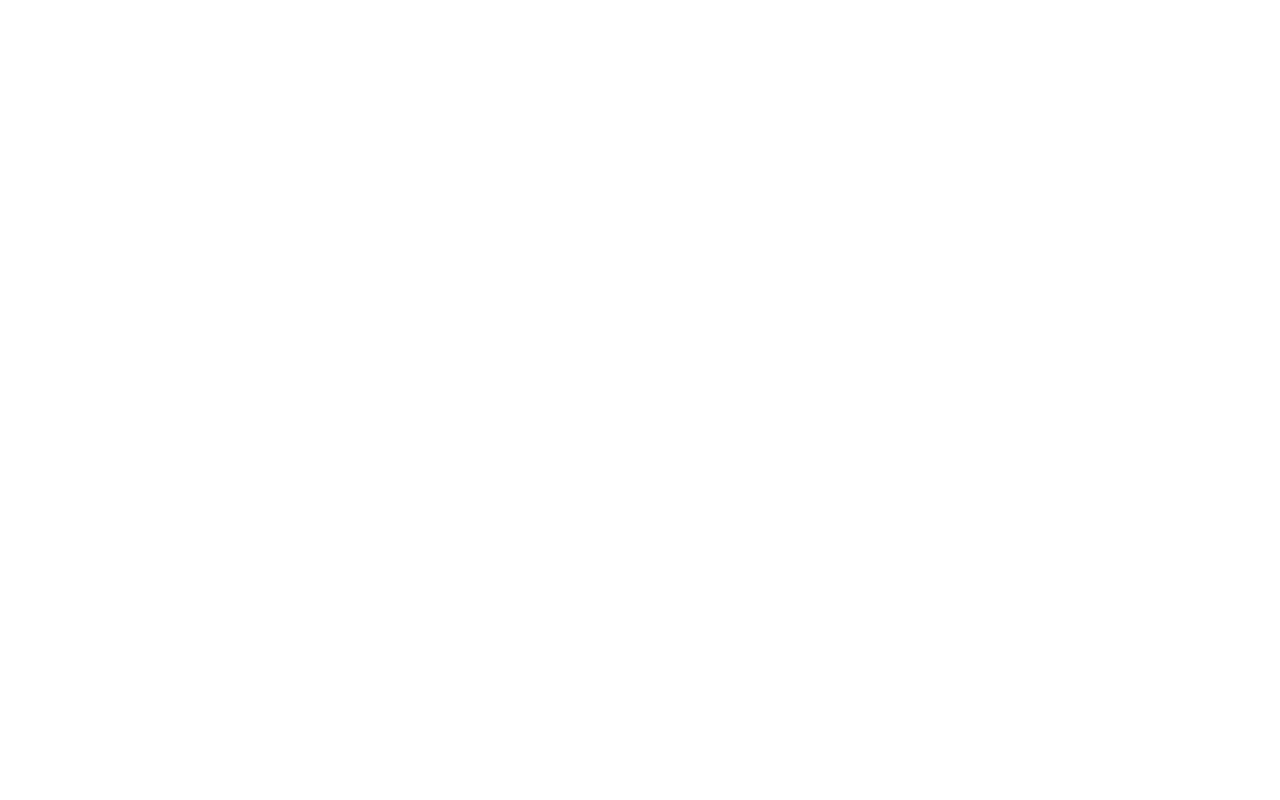
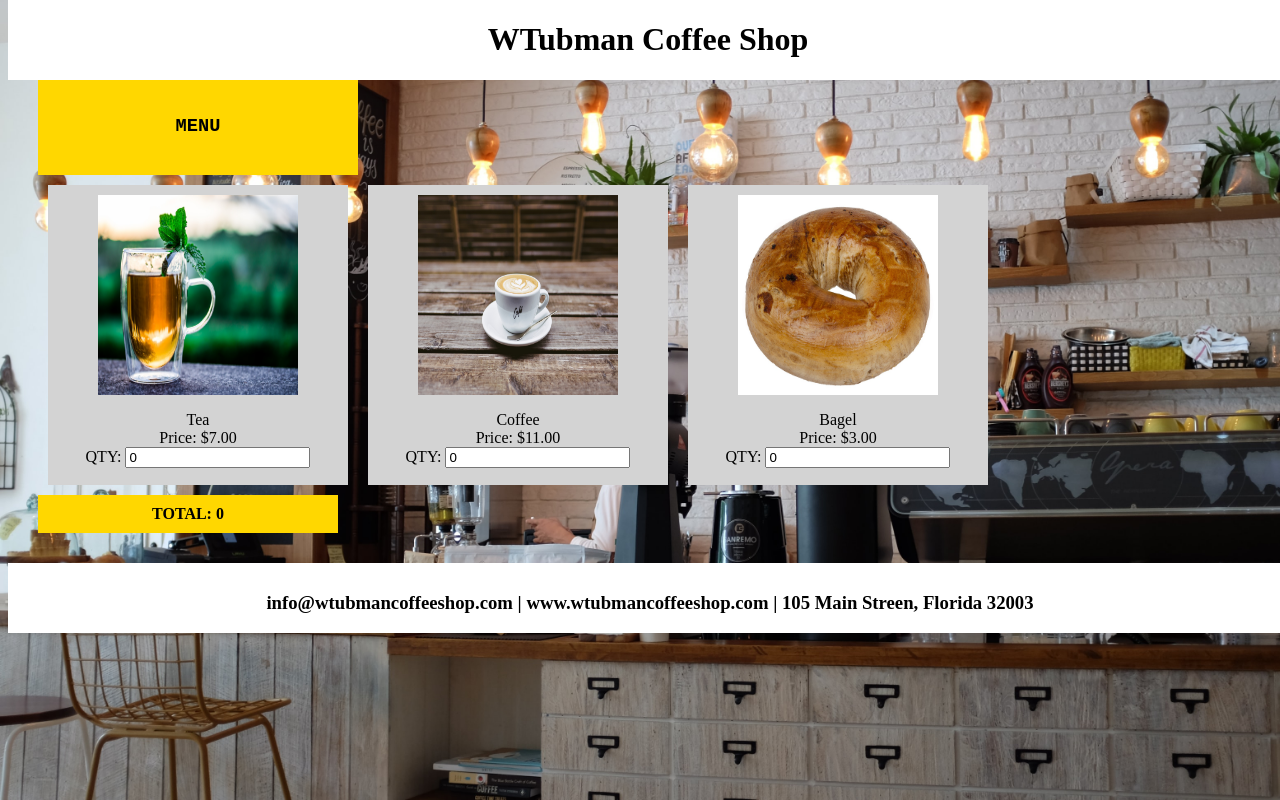
Before and after one commit to wtubmanbryan/fsw110, a plain HTML site: page build-website-with-form/index.html in a window 1280 px wide. Drawn offline with Linux system fonts and the light colour scheme.

Commit message:
Added Build a Website with Form

```diff
--- a/build-website-with-form/index.html
+++ b/build-website-with-form/index.html
@@ -3,12 +3,51 @@
     <meta charset="UTF-8">
     <meta http-equiv="X-UA-Compatible" content="IE=edge">
     <meta name="viewport" content="width=device-width, initial-scale=1.0">
-    <title>WTubman Coffee Shop Website</title>
+    <title>WTubman Coffee Shop Order System Website</title>
+    <link rel="stylesheet" href="styles.css">
 </head>
 <body>
- <script src="script.js"></script>
+
+<header><h1>WTubman Coffee Shop</h1></header>
+
+<main>
+    <br />
+    <div class="menu"><h3>MENU</h3></div>
+    <!--item 1-->
+    <div class = "item">
+        <img src="images/tea.jpg">
+        <p>Tea<br />
+        Price: $7.00<br />
+        QTY: <input type="text" id="tea" value = "0">
+        </p>
+    </div>
+
+    <!--item 2-->
+    <div class = "item">
+        <img src="images/coffee2.jpg">
+        <p>Coffee<br />
+        Price: $11.00<br />
+        QTY: <input type="text" id="coffee" value = "0">
+        </p>
+    </div>
+
+    <!--item 3-->
+    <div class = "item">
+        <img src="images/bagel.jpg">
+        <p>Bagel<br />
+        Price: $3.00<br />
+        QTY: <input type="text" id ="bagel" value = "0">
+        </p>
+    </div>
+
+    <div class="total">
+        <strong>TOTAL:</strong> <strong id="total">0</strong>
+    </div>
+</main>
 
 
-<footer></footer>
+
+<footer><h3>info@wtubmancoffeeshop.com | www.wtubmancoffeeshop.com | 105 Main Streen, Florida 32003</h3></footer>
+<script src="script.js"></script>
 </body>
 </html>
--- a/build-website-with-form/script.js
+++ b/build-website-with-form/script.js
@@ -0,0 +1,34 @@
+var tea = document.getElementById('tea')
+var coffee = document.getElementById('coffee')
+var bagel = document.getElementById('bagel')
+var total = document.getElementById('total')
+
+tea.addEventListener('keyup',sumTotal)
+coffee.addEventListener('keyup',sumTotal)
+bagel.addEventListener('keyup',sumTotal)
+
+function sumTotal(){
+    if(isNaN(tea.value) || tea.value == "")
+    {
+        teaQty = 0
+    }
+    else{
+        teaQty = tea.value
+    }
+    if(isNaN(coffee.value) || coffee.value == "")
+    {
+        coffeeQty = 0
+    }
+    else{
+        coffeeQty = coffee.value
+    }
+    if(isNaN(bagel.value) || bagel.value == "")
+    {
+        bagelQty = 0
+    }
+    else{
+        bagelQty = bagel.value
+    }
+    total.innerText = ( (parseInt(bagelQty)*3) + (parseInt(teaQty)*7)+ (parseInt(coffeeQty)*11))
+
+}
--- a/build-website-with-form/styles.css
+++ b/build-website-with-form/styles.css
@@ -0,0 +1,62 @@
+body{
+    background-image: url('images/bg.jpg');
+    background-repeat: no-repeat; /* Do not repeat the image */
+    background-size: cover;
+}
+header{
+    width: 100%;
+    top: 0;
+    position: fixed;
+    text-align: center;
+    background-color: white;
+
+}
+
+
+footer{
+    width: 100%;
+    height: 50px;
+    text-align: center;
+    background-color: white;
+    padding: 10px;
+
+}
+
+.item{
+    background-color: lightgray;
+    margin: 5px;
+    width: 280px;
+    height: 280px;
+    padding: 10px;
+    float: left;
+    text-align: center;
+    margin: 10;
+}
+
+.item img{
+    width: 200;
+    height: 200;
+
+}
+main{
+    margin: auto;
+    padding: 30px;
+}
+.menu{
+    margin-top: 20px;
+    padding: 20px;
+    background-color: gold;
+    font-family: 'Courier New', Courier, monospace;
+    font-size: medium;
+    width: 280px;
+    height: fit-content;
+    text-align: center;
+}
+
+.total{
+    clear:both;
+    background-color: gold;
+    padding: 10px;
+    width: 280px;
+    text-align: center;
+}
```
Also changed, not shown: build-website-with-form/images/bg.jpg (added).
